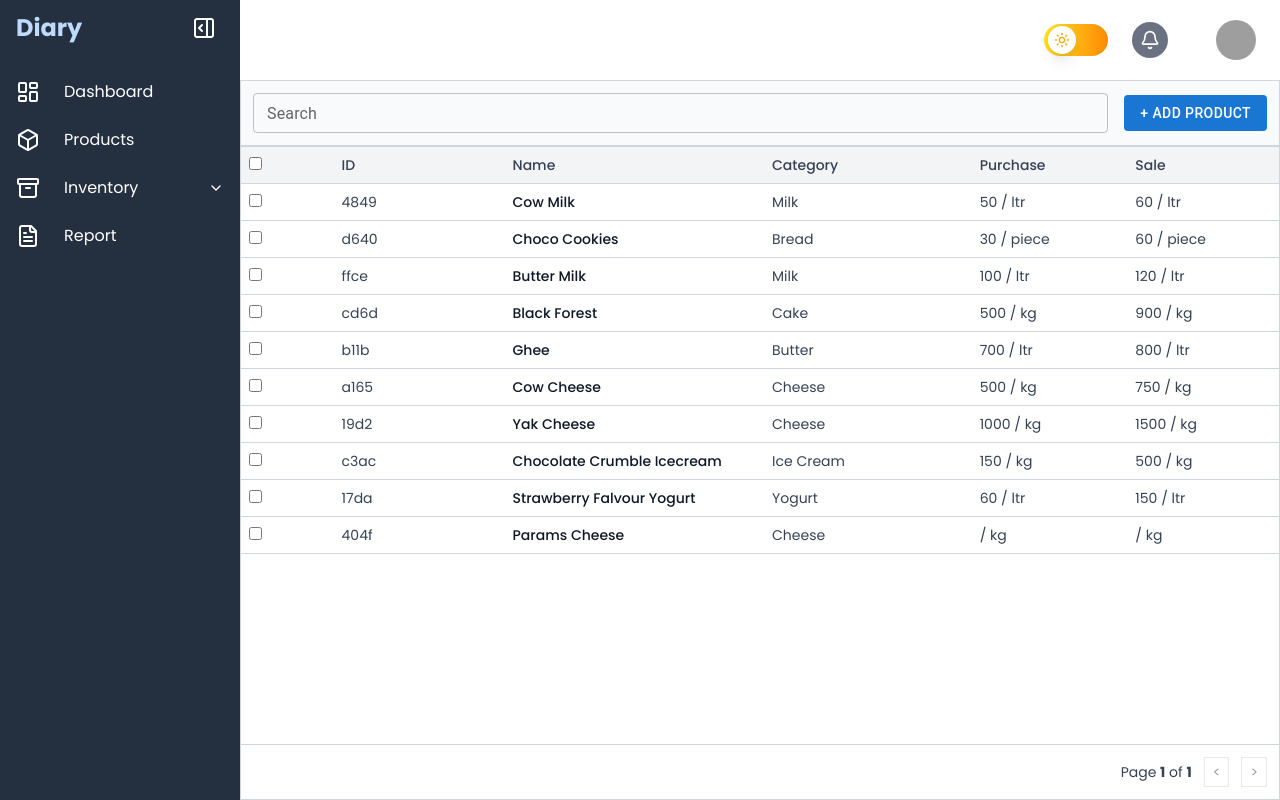
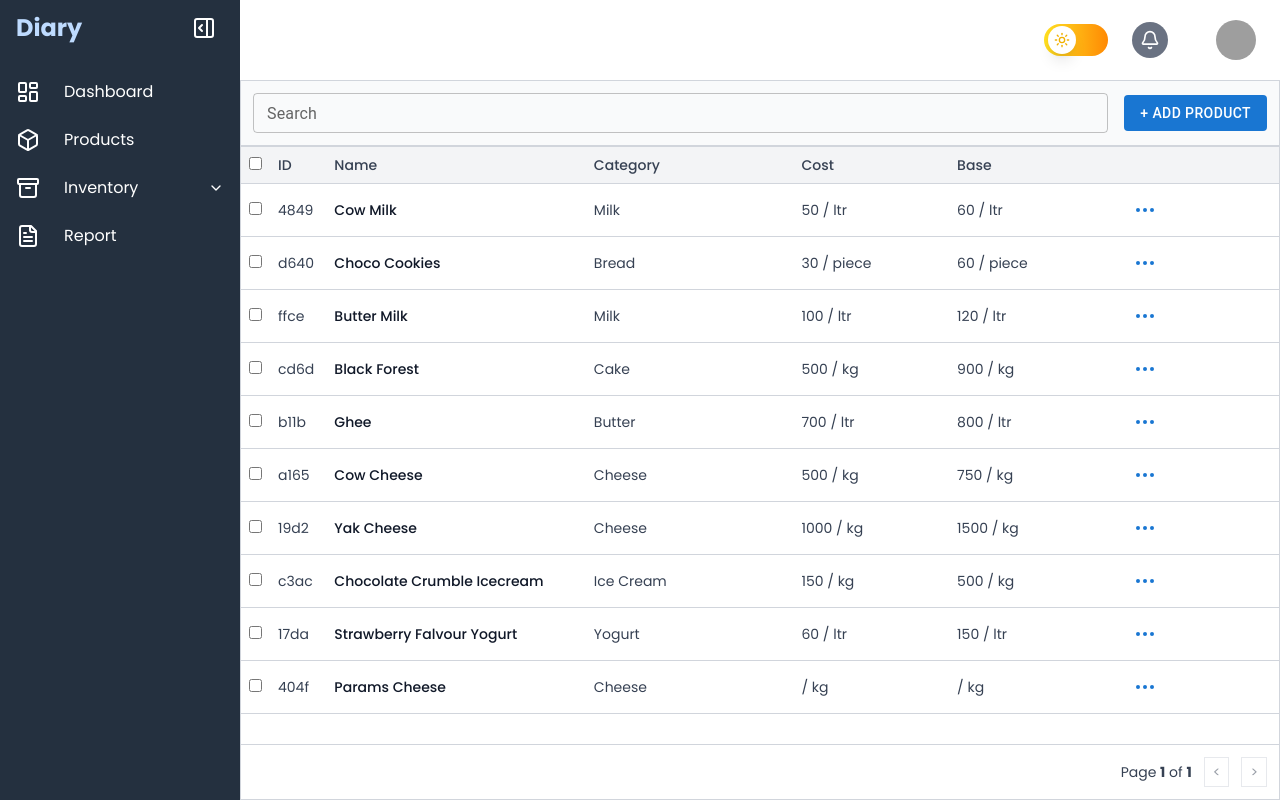
Before and after one commit to Yograj47/DairySystem, a React (Vite) app: page /products in a window 1280 px wide. Built offline with nearby package versions, Linux system fonts and the light colour scheme; data requests are answered from the project's data file; grey boxes are pictures that could not be loaded.

Commit message:
Minor Fix

```diff
--- a/src/pages/Admin/Products/ProductList.tsx
+++ b/src/pages/Admin/Products/ProductList.tsx
@@ -6,9 +6,12 @@ import type { IProduct } from "../../../interface/Product";
 import { useProduct } from "../../../hook/ProductFetch";
 import { useDarkMode } from "../../../hook/DarkMode";
 import CreateProduct from "./CreateProductModal";
+import { Ellipsis } from "lucide-react";
+
 function ProductList() {
     const [search, setSearch] = useState<string>("");
     const [currPage, setCurrentPage] = useState(1);
+    const [actionOpen, setActionOpen] = useState<boolean>(false);
     const [selectedIds, setSelectedIds] = useState<string[]>([]);
     const [selectedProductId, setSelectedProductId] = useState<string | undefined>(undefined);
     const [productModalOpen, setProductModalOpen] = useState<boolean>(false);
@@ -169,8 +172,9 @@ function ProductList() {
                                 <th className="px-2 py-2 text-left font-medium">ID</th>
                                 <th className="px-3 py-2 text-left font-medium">Name</th>
                                 <th className="px-3 py-2 text-left font-medium">Category</th>
-                                <th className="px-3 py-2 text-left font-medium">Purchase</th>
-                                <th className="px-3 py-2 text-left font-medium">Sale</th>
+                                <th className="px-3 py-2 text-left font-medium">Cost</th>
+                                <th className="px-3 py-2 text-left font-medium">Base</th>
+                                <th className="px-3 py-2 text-left font-medium"></th>
                             </tr>
                         </thead>
 
@@ -210,6 +214,17 @@ function ProductList() {
                                     </td>
                                     <td className="px-3 py-2">
                                         {product.saleRate} / {product.unit}
+                                    </td>
+                                    <td className="px-3 py-2">
+                                        <Button onClick={() => setActionOpen(!actionOpen)}>
+                                            <Ellipsis />
+                                        </Button>
+                                        <div className={actionOpen ? "block" : "hidden"}>
+                                            {/* Placeholder for future action menu */}
+                                            <Button onClick={() => alert(`Actions for product ID: ${product.id}`)}>
+                                                Actions
+                                            </Button>
+                                        </div>
                                     </td>
                                 </tr>
                             ))}
```
